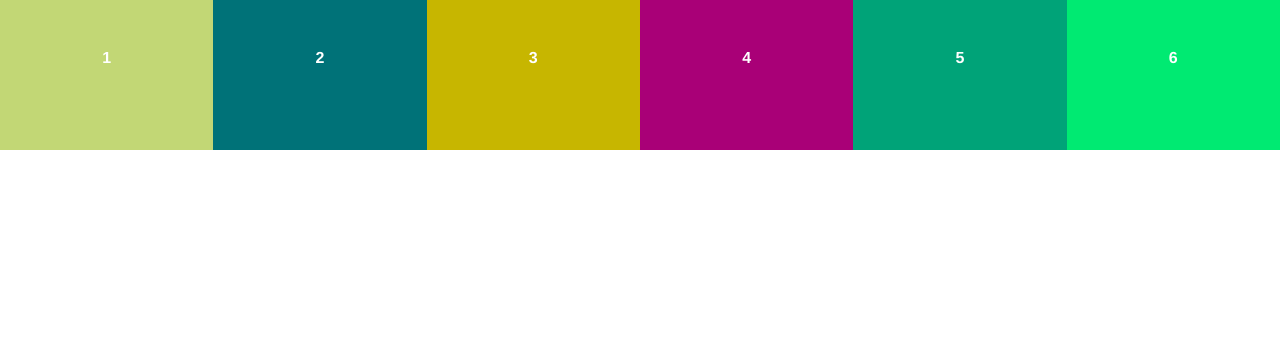
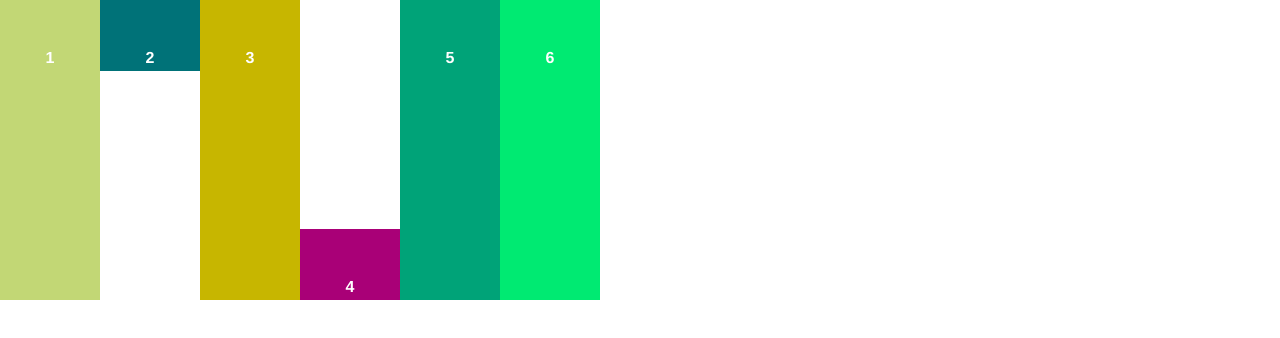
Before and after one commit to sergiolucaco/CSS-Flexbox-fundamentals, a plain HTML site: page Flexbox project/index.html in a window 1280 px wide. Drawn offline with Linux system fonts and the light colour scheme.

Commit message:
playground flexbox finished

```diff
--- a/Flexbox project/css/custom.css
+++ b/Flexbox project/css/custom.css
@@ -9,24 +9,23 @@ ul#flex-container {
 	display: flex;/*This property has to be in their parent element*/
 	flex-direction:row; /*By default is row. Parameters available : row, row-reverse, column , column-reverse*/
 	flex-wrap: wrap; /*By default is nowrap. Control to stay the same line or not based on the viewport*/
+	height: 300px;
+	align-items: stretch;/*Same than justify-content but vertically. Stretch will take height of the parent */
 }
 
 ul li {
-	flex-grow: 1; /*in child elements to expand all the width chosing its proporcionality responsive*/
 	width: 100px;
-	height: 150px;
 	padding-top: 45px;
 	color: #fff;
 	font-weight: bold;
 	font-size: 2,2em;
 	text-align: center;
-
 }
 
 
 ul li:first-child { background: #c2d775; }
-ul li:nth-child(2) { background: #007278; }
+ul li:nth-child(2) { background: #007278; align-self: flex-start; }
 ul li:nth-child(3) { background: #c7b600; }
-ul li:nth-child(4) { background: #a90077; }
-ul li:nth-child(5) { background: #00a378;  }
+ul li:nth-child(4) { background: #a90077; align-self: flex-end; }
+ul li:nth-child(5) { background: #00a378; }
 ul li:last-child { background: #00ea72;  }
```
